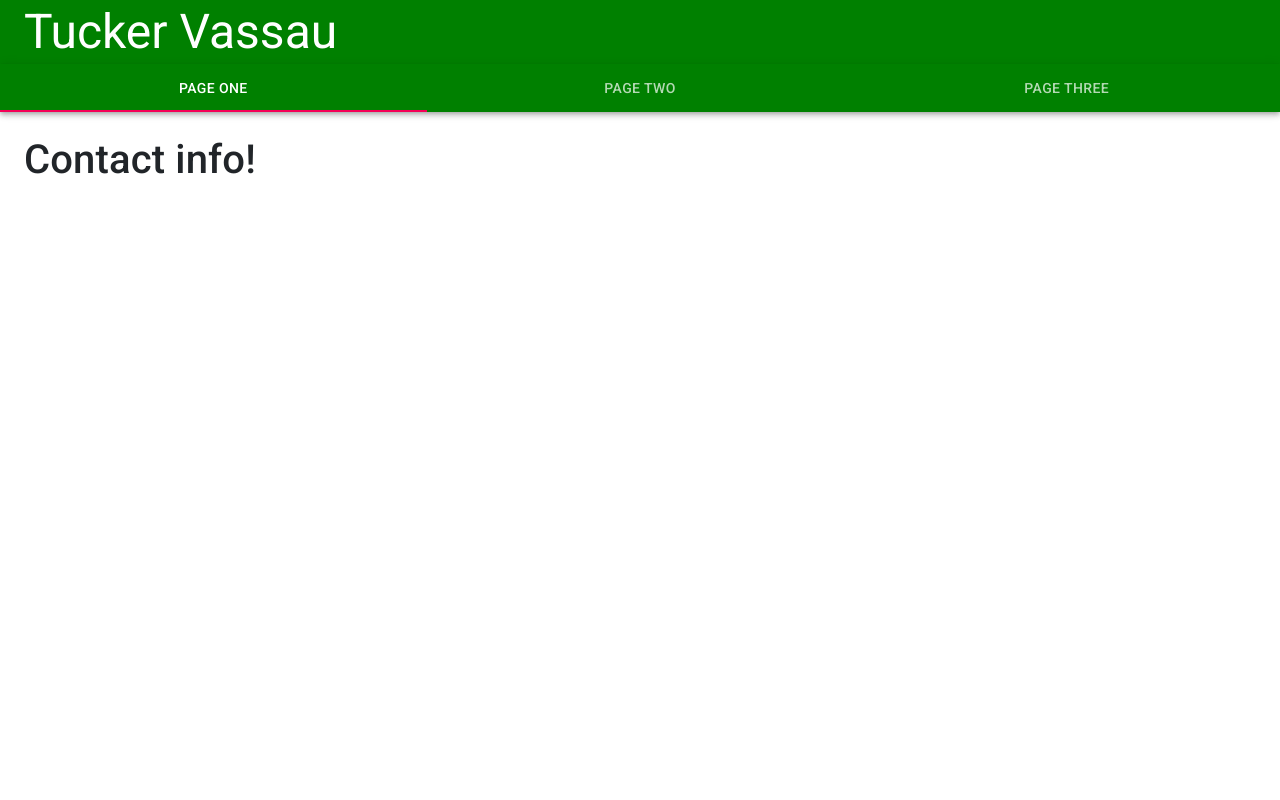
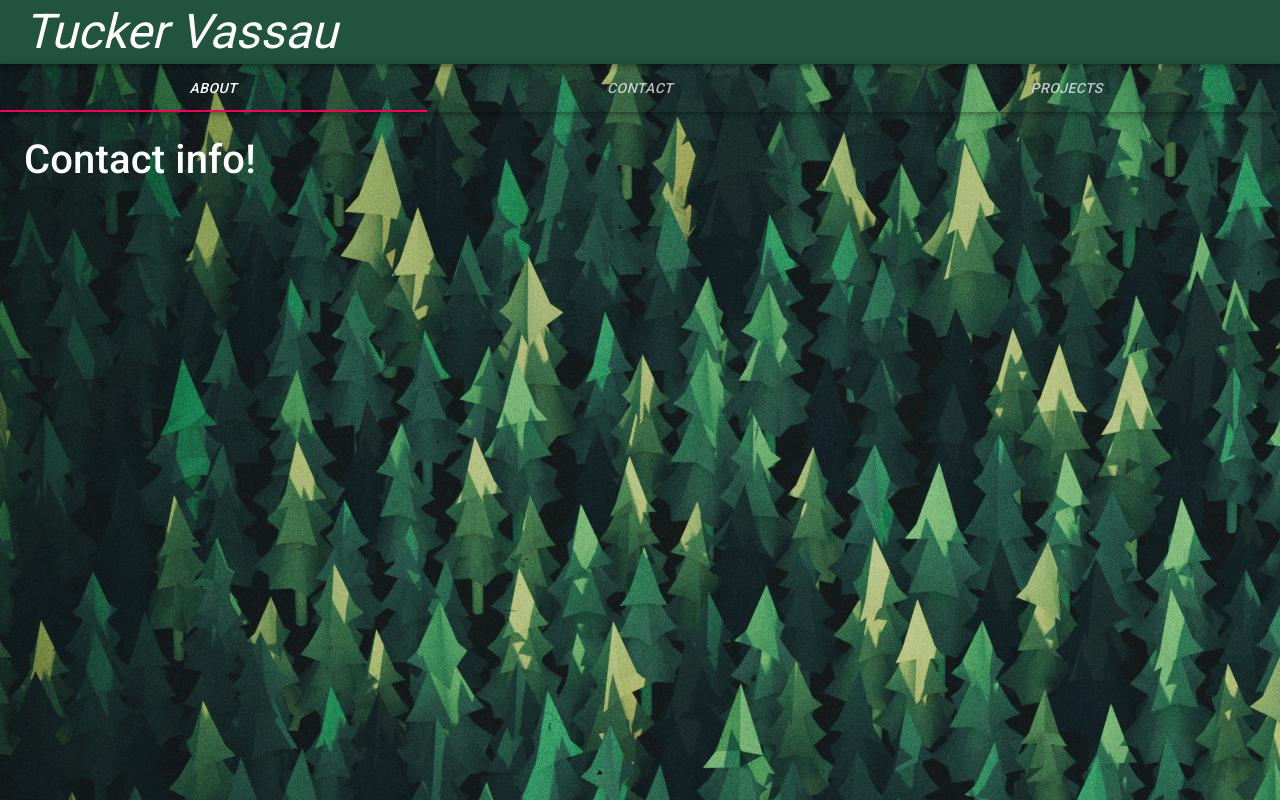
Before and after one commit to TuckerV/portfolio-professional, a React (Create React App) app: page / in a window 1280 px wide. Built offline with nearby package versions, Linux system fonts and the light colour scheme.

Commit message:
Colors and background image

```diff
--- a/public/index.html
+++ b/public/index.html
@@ -9,9 +9,12 @@
       name="description"
       content="Web site created using create-react-app"
     />
+
+    <link href="https://fonts.googleapis.com/css?family=Amatic+SC&display=swap" rel="stylesheet">
     <link rel="apple-touch-icon" href="%PUBLIC_URL%/logo192.png" />
     <link rel="stylesheet" href="https://stackpath.bootstrapcdn.com/bootstrap/4.3.1/css/bootstrap.min.css" integrity="sha384-ggOyR0iXCbMQv3Xipma34MD+dH/1fQ784/j6cY/iJTQUOhcWr7x9JvoRxT2MZw1T" crossorigin="anonymous">
     <link rel="stylesheet" href="https://fonts.googleapis.com/css?family=Roboto:300,400,500,700&display=swap" />
+    <link rel="stylesheet" href="style.css">
     <link rel="manifest" href="%PUBLIC_URL%/manifest.json" />
     <!--
       Notice the use of %PUBLIC_URL% in the tags above.
--- /dev/null
+++ b/public/style.css
@@ -0,0 +1,4 @@
+body {
+    background-image: url(background-green.jpg);
+    background-color: #22533E;
+}
--- a/src/App.css
+++ b/src/App.css
@@ -44,3 +44,11 @@
 .makeGreen {
   background-color: green;
 }
+
+#opChange {
+  background: rgba(76, 175, 80, 0.0);
+}
+
+.applyAll {
+  font-family: 'Amatic SC' cursive;
+}
--- a/src/App.js
+++ b/src/App.js
@@ -15,7 +15,6 @@ import PropTypes from 'prop-types';
 import { makeStyles } from '@material-ui/core/styles';
 import Typography from '@material-ui/core/Typography';
 import Box from '@material-ui/core/Box';
-import { green } from "@material-ui/core/colors";
 
 function TabPanel(props) {
   const { children, value, index, ...other } = props;
@@ -62,7 +61,10 @@ function LinkTab(props) {
 const useStyles = makeStyles((theme) => ({
   root: {
     flexGrow: 1,
-    backgroundColor: "green",
+    backgroundColor: "#22533E",
+    background: "rgba(76, 175, 80, 0.3)",
+    fontStyle: "italic",
+
   },
 }));
 
@@ -75,18 +77,18 @@ export default function NavTabs() {
   };
 
   return (
-    <div >
+    <div className="applyAll">
       <Navbar style={classes.root}/>
-      <AppBar position="static" className={classes.root}>
+      <AppBar position="static" className={classes.root} id="opChange">
         <Tabs
           variant="fullWidth"
           value={value}
           onChange={handleChange}
           aria-label="nav tabs example"
         >
-          <LinkTab label="Page One" {...a11yProps(0)} />
-          <LinkTab label="Page Two"  {...a11yProps(1)} />
-          <LinkTab label="Page Three"  {...a11yProps(2)} />
+          <LinkTab label="About" {...a11yProps(0)} />
+          <LinkTab label="Contact"  {...a11yProps(1)} />
+          <LinkTab label="Projects"  {...a11yProps(2)} />
         </Tabs>
       </AppBar>
         <TabPanel value={value} index={0}>
@@ -101,40 +103,3 @@ export default function NavTabs() {
     </div>
   );
 }
-
-// export default function App() {
-
-
-//   return (
-//     <Router>
-//       <div>
-//         <Navbar />
-
-//         <Grid container >
-
-//         <Button variant="contained" color="primary">
-//           <Link to="/">About</Link>
-//         </Button>
-//         <Button variant="contained" color="secondary">
-//           <Link to="/contact">Contact</Link>
-//         </Button>
-//         <Button variant="contained" color="primary">
-//           <Link to="/projects">Projects</Link>
-//         </Button>
-
-//         <Switch>
-//           <Route path="/contact">
-//             <Contact />
-//           </Route>
-//           <Route path="/projects">
-//             <Projects />
-//           </Route>
-//           <Route path="/">
-//             <About />
-//           </Route>
-//         </Switch>
-//         </Grid>
-//       </div>
-//     </Router>
-//   );
-// }
--- a/src/components/About.js
+++ b/src/components/About.js
@@ -2,7 +2,7 @@ import React from 'react'
 
 export default function About() {
     return (
-        <div>
+        <div style={{color: "white"}}>
             <h1>About</h1>
         </div>
     )
--- a/src/components/Contact.js
+++ b/src/components/Contact.js
@@ -2,7 +2,7 @@ import React from 'react'
 
 export default function Contact() {
     return (
-        <div>
+        <div style={{color: "white"}}>
             <h1>Contact info!</h1>
         </div>
     )
--- a/src/components/Projects.js
+++ b/src/components/Projects.js
@@ -2,7 +2,7 @@ import React from 'react'
 
 export default function Projects() {
     return (
-        <div>
+        <div style={{color: "white"}}>
             <h1>Projects</h1>
         </div>
     )
```
Also changed, not shown: public/background-green.jpg (added).
